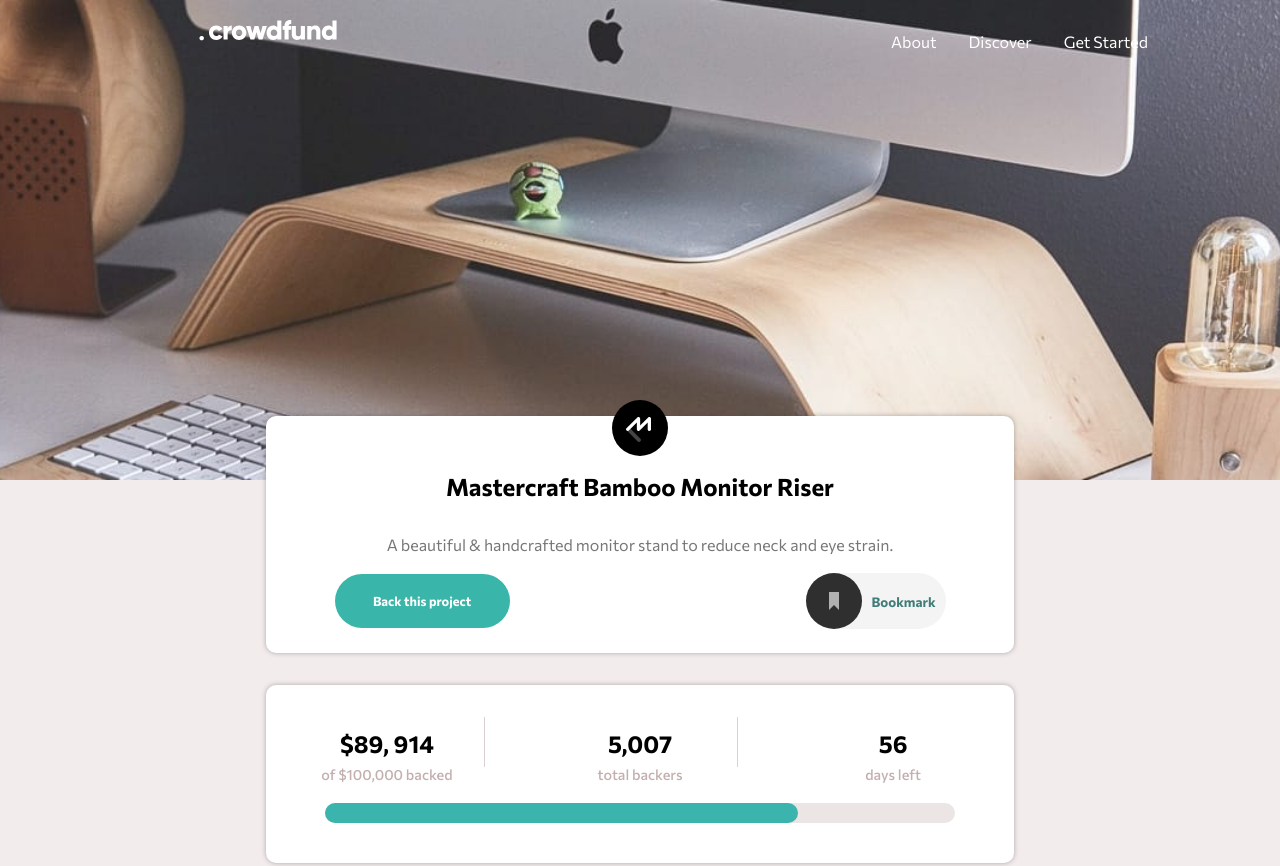
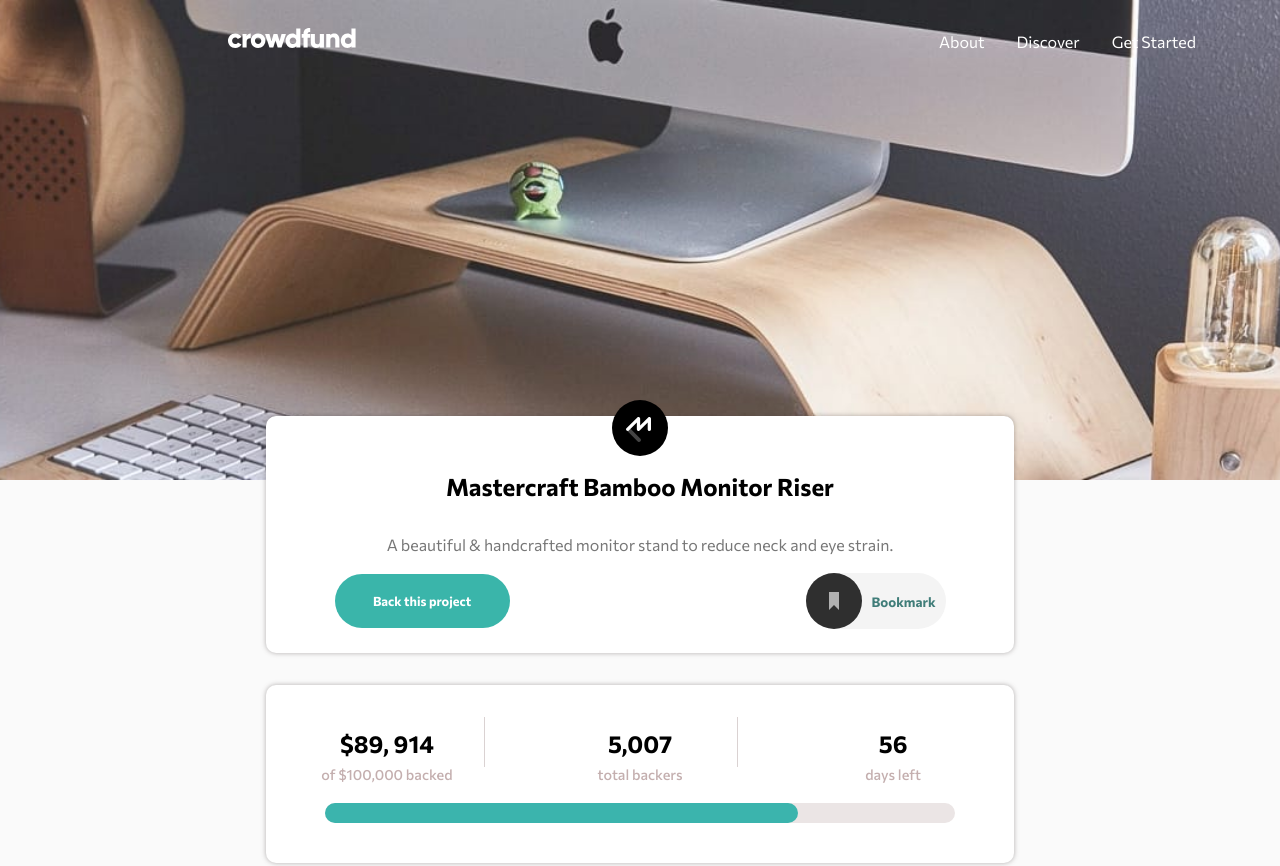
Before and after one commit to Fernando0654/FEM_9_Crowdfunding, a plain HTML site: page index.html in a window 1280 px wide. Shown: the top 866 px of the page. Drawn offline with Linux system fonts and the light colour scheme.

Commit message:
margin of h1 fixed

```diff
--- a/css/desktop/desktop.scss
+++ b/css/desktop/desktop.scss
@@ -6,6 +6,7 @@ header {
   min-height: 60vh;
   h1 {
     width: 40%;
+    margin: 1em;
   }
   a {
     display: none;
--- a/css/navbar/navbar.scss
+++ b/css/navbar/navbar.scss
@@ -15,6 +15,7 @@ header {
     width: 50%;
     font-size: 1.5rem;
     padding-left: .5em;
+    margin: 0.7em;
   }
   a {
     display: flex;
```
Also changed, not shown: index.html (+0 -1 lines), css/desktop/desktop.css, css/modal-thanks/modal-thanks.css, css/navbar/navbar.css, 2 other files.
